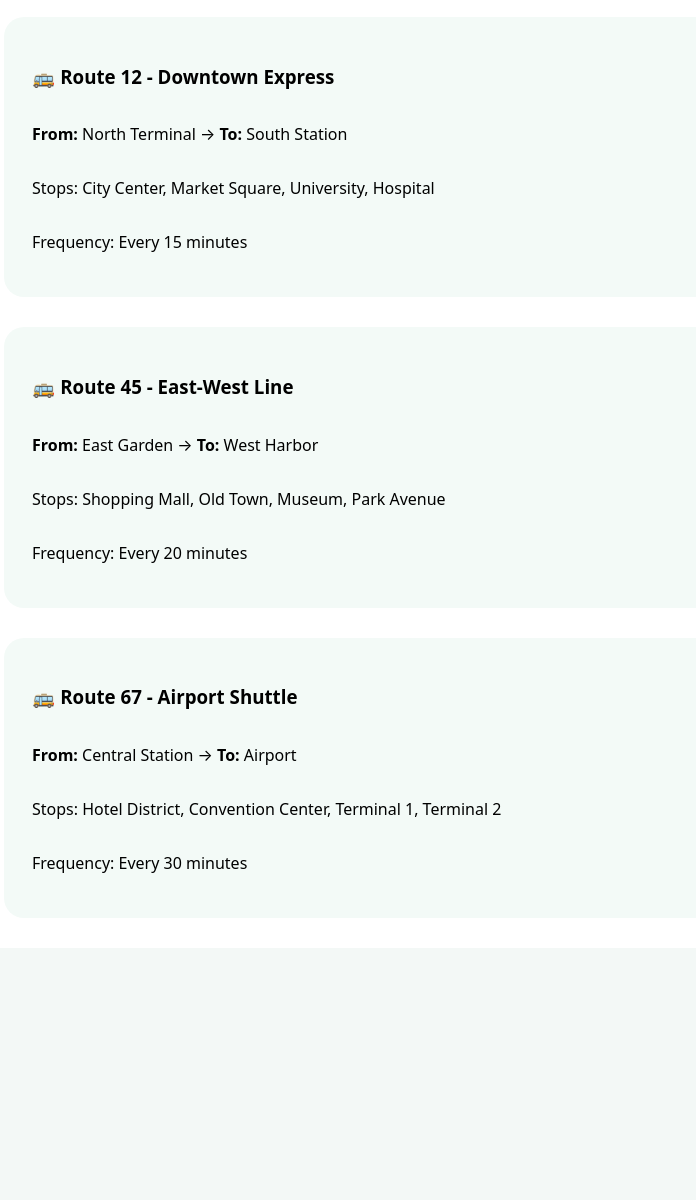
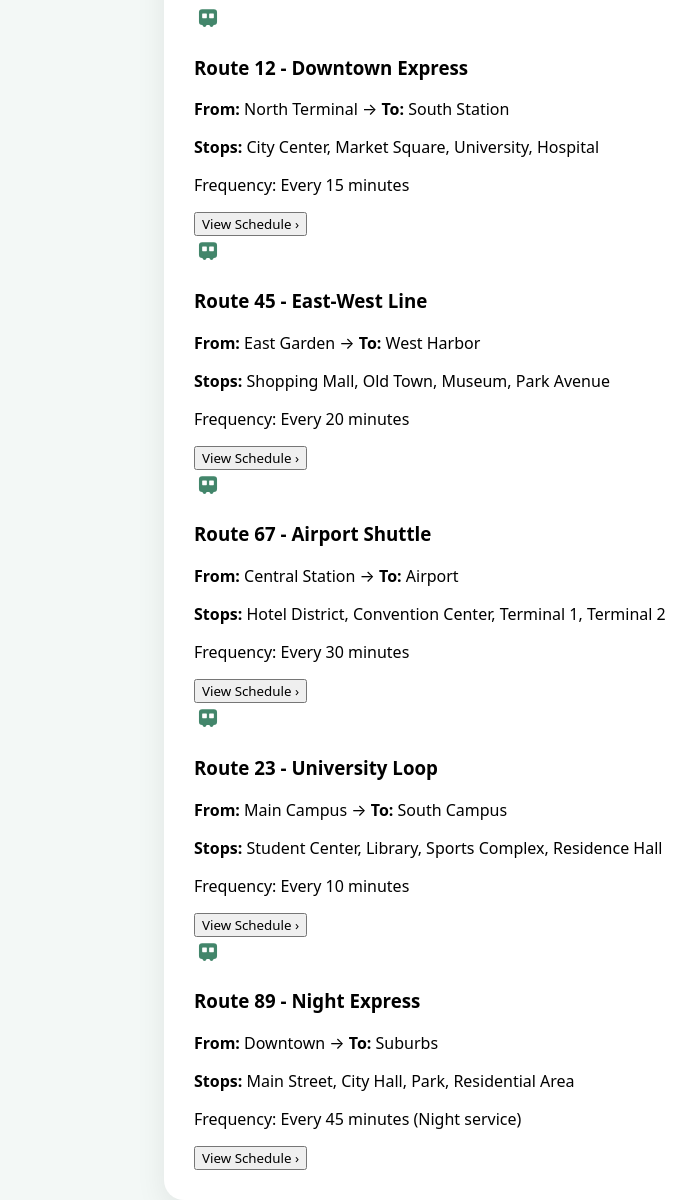
Before and after one commit to Shreya777-code/Hop_ON, a plain HTML site: page bus-routes.html in a window 1280 px wide. Shown: the part 260-1460 px from the top of the page, without its empty margins (26-722 px from the left). Before the commit the page ends 1208 px from the top, so only its background shows below. Drawn offline with Linux system fonts and the light colour scheme.

Commit message:
Enhance navigation and bus routes layout
Updated navigation links to include data attributes for better page identification and improved layout for bus routes display.

```diff
--- a/bus-routes.html
+++ b/bus-routes.html
@@ -10,7 +10,7 @@
   <div class="page-wrapper">
     <nav class="top-nav">
       <ul class="nav-list">
-        <li><a href="index.html" class="nav-link">
+        <li><a href="index.html" class="nav-link" data-page="home">
           <svg viewBox="0 0 24 24" aria-hidden="true">
             <path d="M3 11.5L12 4l9 7.5V20a1 1 0 0 1-1 1h-5v-6H9v6H4a1 1 0 0 1-1-1z"
                   fill="none" stroke="currentColor" stroke-width="2"
@@ -18,7 +18,7 @@
           </svg>
           Home
         </a></li>
-        <li><a href="nearby-stops.html" class="nav-link">
+        <li><a href="nearby-stops.html" class="nav-link" data-page="nearby-stops">
           <svg viewBox="0 0 24 24" aria-hidden="true">
             <path d="M12 21s7-7.75 7-13a7 7 0 0 0-14 0c0 5.25 7 13 7 13z"
                   fill="none" stroke="currentColor" stroke-width="2"/>
@@ -26,21 +26,21 @@
           </svg>
           Nearby Bus Stops
         </a></li>
-        <li><a href="bus-routes.html" class="nav-link">
+        <li><a href="bus-routes.html" class="nav-link active" data-page="bus-routes">
           <svg viewBox="0 0 24 24" aria-hidden="true">
             <rect x="3" y="5" width="18" height="12" rx="2" fill="none" stroke="currentColor" stroke-width="2"/>
             <path d="M3 9h18M7 17v2M17 17v2" stroke="currentColor" stroke-width="2"/>
           </svg>
           Bus Routes
         </a></li>
-        <li><a href="tourist-places.html" class="nav-link">
+        <li><a href="tourist-places.html" class="nav-link" data-page="tourist-places">
           <svg viewBox="0 0 24 24" aria-hidden="true">
             <path d="M3 6l6-2 6 2 6-2v14l-6 2-6-2-6 2z" fill="none" stroke="currentColor" stroke-width="2"/>
             <path d="M9 4v14M15 6v14" stroke="currentColor" stroke-width="2"/>
           </svg>
           Tourist Places Near Me
         </a></li>
-        <li><a href="help.html" class="nav-link">
+        <li><a href="help.html" class="nav-link" data-page="help">
           <svg viewBox="0 0 24 24" aria-hidden="true">
             <circle cx="12" cy="12" r="10" fill="none" stroke="currentColor" stroke-width="2"/>
             <path d="M9.5 9a2.5 2.5 0 1 1 3.5 2.3V14 M12 17h.01" stroke="currentColor" stroke-width="2" stroke-linecap="round"/>
@@ -50,32 +50,117 @@
       </ul>
     </nav>
 
-    <section class="main-card" style="margin-top: 40px;">
-      <h1>All Bus Routes</h1>
-      <p>Browse all available bus routes in the city</p>
+    <section class="main-card" style="margin-top: 40px; max-width: 900px; margin-left: auto; margin-right: auto;">
 
-      <div style="margin-top: 30px;">
-        <div class="route-card">
-          <h3>🚌 Route 12 - Downtown Express</h3>
-          <p><strong>From:</strong> North Terminal → <strong>To:</strong> South Station</p>
-          <p>Stops: City Center, Market Square, University, Hospital</p>
-          <p>Frequency: Every 15 minutes</p>
+      <!-- Page Title -->
+      <h1 class="page-title">All Bus Routes</h1>
+      <p class="page-subtitle">Browse all available bus routes in the city</p>
+
+      <!-- Routes List -->
+      <div class="routes-list">
+
+        <!-- Route 1 -->
+        <div class="route-item">
+          <div class="route-icon">
+            <svg viewBox="0 0 24 24" width="28" height="28" fill="none">
+              <rect x="5" y="6" width="14" height="12" rx="2" fill="#43866B" stroke="#43866B" stroke-width="1.5"/>
+              <rect x="7" y="9" width="4" height="4" rx="0.5" fill="white"/>
+              <rect x="13" y="9" width="4" height="4" rx="0.5" fill="white"/>
+              <circle cx="9" cy="19" r="1.5" fill="#43866B"/>
+              <circle cx="15" cy="19" r="1.5" fill="#43866B"/>
+            </svg>
+          </div>
+          <div class="route-details">
+            <h3>Route 12 - Downtown Express</h3>
+            <p class="route-path"><strong>From:</strong> North Terminal → <strong>To:</strong> South Station</p>
+            <p class="route-stops"><strong>Stops:</strong> City Center, Market Square, University, Hospital</p>
+            <p class="route-frequency">Frequency: Every 15 minutes</p>
+          </div>
+          <button class="view-schedule-btn" data-route="12">View Schedule ›</button>
         </div>
 
-        <div class="route-card">
-          <h3>🚌 Route 45 - East-West Line</h3>
-          <p><strong>From:</strong> East Garden → <strong>To:</strong> West Harbor</p>
-          <p>Stops: Shopping Mall, Old Town, Museum, Park Avenue</p>
-          <p>Frequency: Every 20 minutes</p>
+        <!-- Route 2 -->
+        <div class="route-item">
+          <div class="route-icon">
+            <svg viewBox="0 0 24 24" width="28" height="28" fill="none">
+              <rect x="5" y="6" width="14" height="12" rx="2" fill="#43866B" stroke="#43866B" stroke-width="1.5"/>
+              <rect x="7" y="9" width="4" height="4" rx="0.5" fill="white"/>
+              <rect x="13" y="9" width="4" height="4" rx="0.5" fill="white"/>
+              <circle cx="9" cy="19" r="1.5" fill="#43866B"/>
+              <circle cx="15" cy="19" r="1.5" fill="#43866B"/>
+            </svg>
+          </div>
+          <div class="route-details">
+            <h3>Route 45 - East-West Line</h3>
+            <p class="route-path"><strong>From:</strong> East Garden → <strong>To:</strong> West Harbor</p>
+            <p class="route-stops"><strong>Stops:</strong> Shopping Mall, Old Town, Museum, Park Avenue</p>
+            <p class="route-frequency">Frequency: Every 20 minutes</p>
+          </div>
+          <button class="view-schedule-btn" data-route="45">View Schedule ›</button>
         </div>
 
-        <div class="route-card">
-          <h3>🚌 Route 67 - Airport Shuttle</h3>
-          <p><strong>From:</strong> Central Station → <strong>To:</strong> Airport</p>
-          <p>Stops: Hotel District, Convention Center, Terminal 1, Terminal 2</p>
-          <p>Frequency: Every 30 minutes</p>
+        <!-- Route 3 -->
+        <div class="route-item">
+          <div class="route-icon">
+            <svg viewBox="0 0 24 24" width="28" height="28" fill="none">
+              <rect x="5" y="6" width="14" height="12" rx="2" fill="#43866B" stroke="#43866B" stroke-width="1.5"/>
+              <rect x="7" y="9" width="4" height="4" rx="0.5" fill="white"/>
+              <rect x="13" y="9" width="4" height="4" rx="0.5" fill="white"/>
+              <circle cx="9" cy="19" r="1.5" fill="#43866B"/>
+              <circle cx="15" cy="19" r="1.5" fill="#43866B"/>
+            </svg>
+          </div>
+          <div class="route-details">
+            <h3>Route 67 - Airport Shuttle</h3>
+            <p class="route-path"><strong>From:</strong> Central Station → <strong>To:</strong> Airport</p>
+            <p class="route-stops"><strong>Stops:</strong> Hotel District, Convention Center, Terminal 1, Terminal 2</p>
+            <p class="route-frequency">Frequency: Every 30 minutes</p>
+          </div>
+          <button class="view-schedule-btn" data-route="67">View Schedule ›</button>
         </div>
+
+        <!-- Route 4 -->
+        <div class="route-item">
+          <div class="route-icon">
+            <svg viewBox="0 0 24 24" width="28" height="28" fill="none">
+              <rect x="5" y="6" width="14" height="12" rx="2" fill="#43866B" stroke="#43866B" stroke-width="1.5"/>
+              <rect x="7" y="9" width="4" height="4" rx="0.5" fill="white"/>
+              <rect x="13" y="9" width="4" height="4" rx="0.5" fill="white"/>
+              <circle cx="9" cy="19" r="1.5" fill="#43866B"/>
+              <circle cx="15" cy="19" r="1.5" fill="#43866B"/>
+            </svg>
+          </div>
+          <div class="route-details">
+            <h3>Route 23 - University Loop</h3>
+            <p class="route-path"><strong>From:</strong> Main Campus → <strong>To:</strong> South Campus</p>
+            <p class="route-stops"><strong>Stops:</strong> Student Center, Library, Sports Complex, Residence Hall</p>
+            <p class="route-frequency">Frequency: Every 10 minutes</p>
+          </div>
+          <button class="view-schedule-btn" data-route="23">View Schedule ›</button>
+        </div>
+
+        <!-- Route 5 -->
+        <div class="route-item">
+          <div class="route-icon">
+            <svg viewBox="0 0 24 24" width="28" height="28" fill="none">
+              <rect x="5" y="6" width="14" height="12" rx="2" fill="#43866B" stroke="#43866B" stroke-width="1.5"/>
+              <rect x="7" y="9" width="4" height="4" rx="0.5" fill="white"/>
+              <rect x="13" y="9" width="4" height="4" rx="0.5" fill="white"/>
+              <circle cx="9" cy="19" r="1.5" fill="#43866B"/>
+              <circle cx="15" cy="19" r="1.5" fill="#43866B"/>
+            </svg>
+          </div>
+          <div class="route-details">
+            <h3>Route 89 - Night Express</h3>
+            <p class="route-path"><strong>From:</strong> Downtown → <strong>To:</strong> Suburbs</p>
+            <p class="route-stops"><strong>Stops:</strong> Main Street, City Hall, Park, Residential Area</p>
+            <p class="route-frequency">Frequency: Every 45 minutes (Night service)</p>
+          </div>
+          <button class="view-schedule-btn" data-route="89">View Schedule ›</button>
+        </div>
+
       </div>
+
     </section>
   </div>
   <script src="script.js"></script>
```
